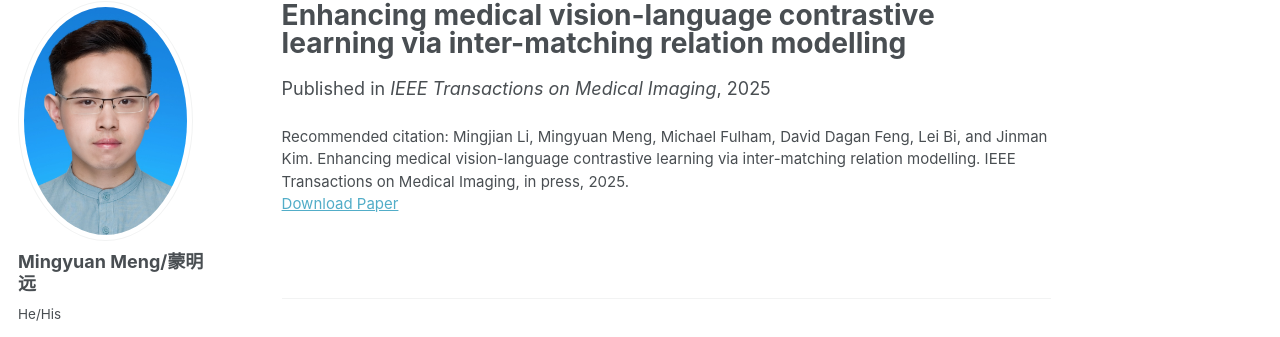
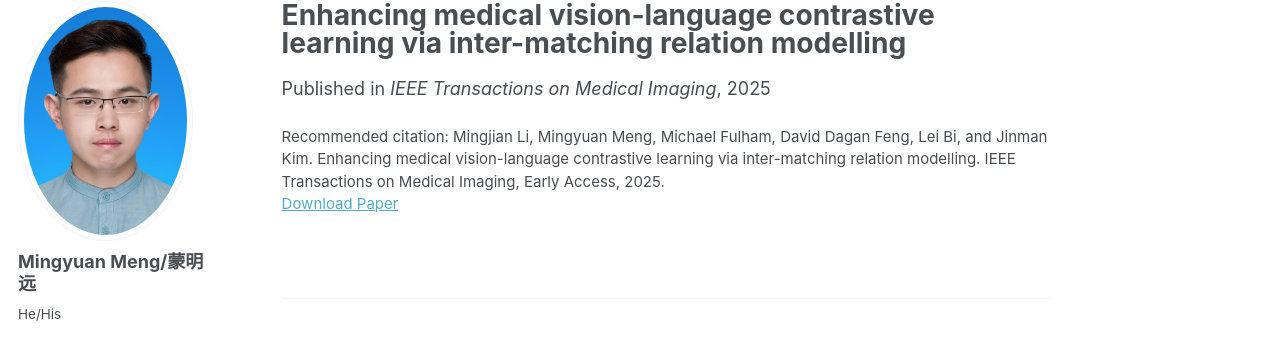
Before and after one commit to MungoMeng/mungomeng.github.io, a Jekyll site: the page built from _publications/Enhancing_medical_vision-language_contrastive_learning_via_inter-matching_relation_modelling.md, in a window 1280 px wide and 1022 px high. Shown: the part 105-442 px from the top of the window. Built offline with Jekyll 4.4.1, drawn with Linux system fonts in a browser that asks for light colours; some web fonts are replaced.

Commit message:
Update Enhancing_medical_vision-language_contrastive_learning_via_inter-matching_relation_modelling.md

```diff
--- a/_publications/Enhancing_medical_vision-language_contrastive_learning_via_inter-matching_relation_modelling.md
+++ b/_publications/Enhancing_medical_vision-language_contrastive_learning_via_inter-matching_relation_modelling.md
@@ -3,9 +3,9 @@ title: "Enhancing medical vision-language contrastive learning via inter-matchin
 collection: publications
 permalink: /publication/Enhancing_medical_vision-language_contrastive_learning_via_inter-matching_relation_modelling
 excerpt:
-date: 2025-1-21
+date: 2025-1-29
 venue: 'IEEE Transactions on Medical Imaging'
 slidesurl:
-paperurl: https://arxiv.org/abs/2401.10501
-citation: 'Mingjian Li, Mingyuan Meng, Michael Fulham, David Dagan Feng, Lei Bi, and Jinman Kim. Enhancing medical vision-language contrastive learning via inter-matching relation modelling. IEEE Transactions on Medical Imaging, in press, 2025.'
+paperurl: https://ieeexplore.ieee.org/document/10858000
+citation: 'Mingjian Li, Mingyuan Meng, Michael Fulham, David Dagan Feng, Lei Bi, and Jinman Kim. Enhancing medical vision-language contrastive learning via inter-matching relation modelling. IEEE Transactions on Medical Imaging, Early Access, 2025.'
 ---
```
